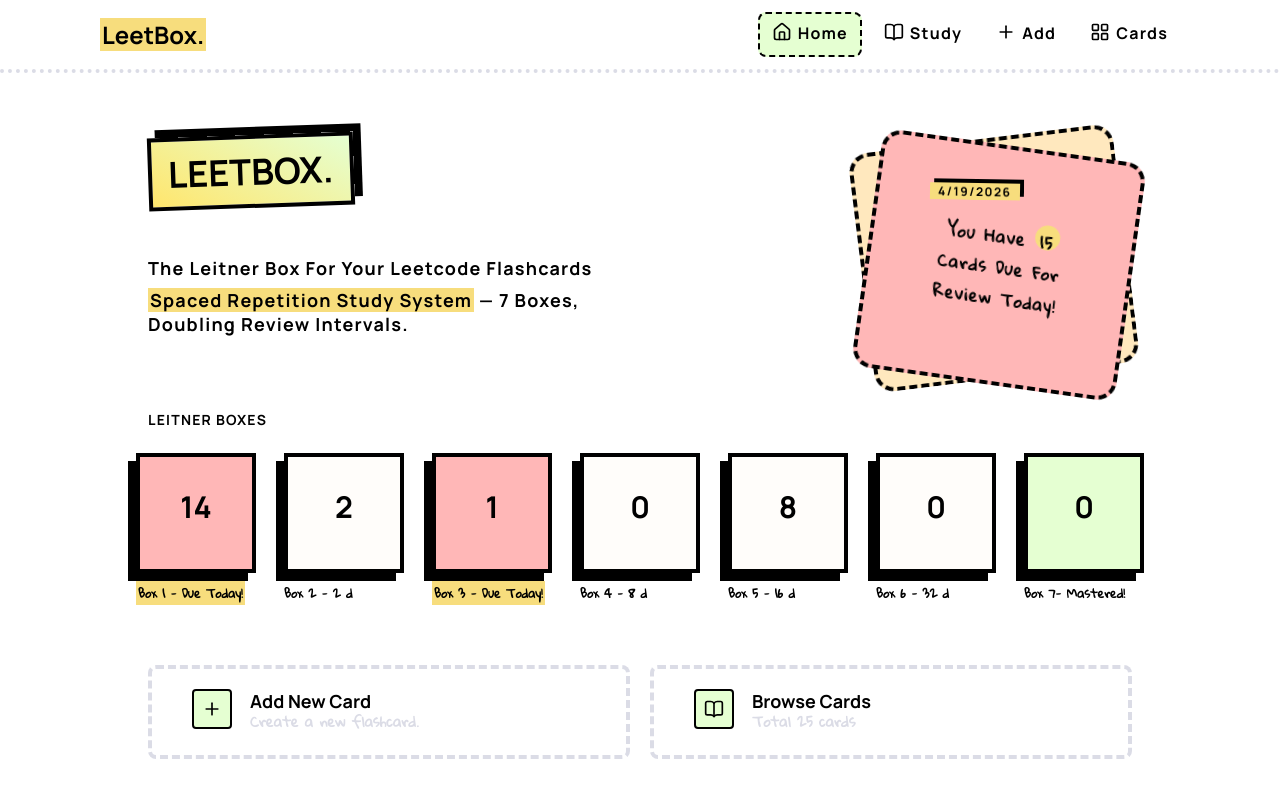
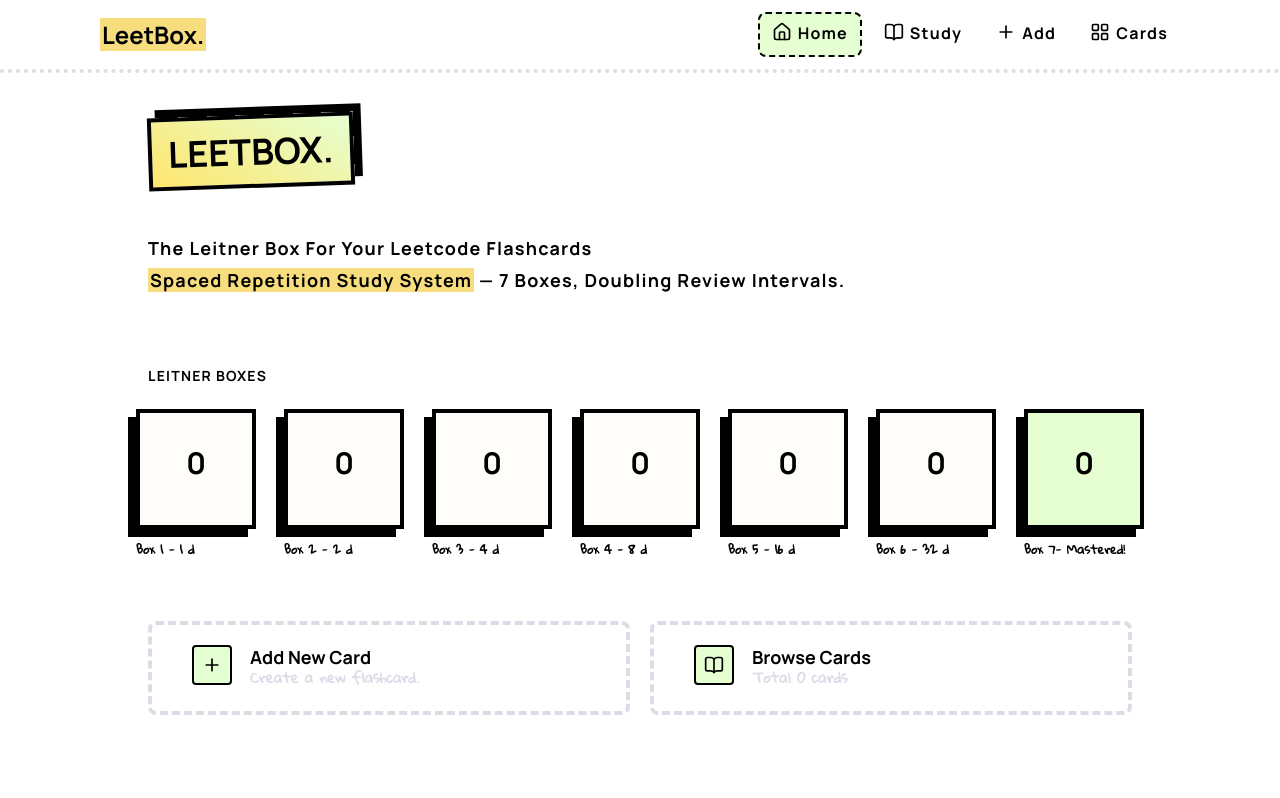
Before and after one commit to DellaDominic/Leetbox, a React (Vite) app: page / in a window 1280 px wide. Built offline with nearby package versions, Linux system fonts and the light colour scheme.

Commit message:
Update the core logic

```diff
--- a/src/App.css
+++ b/src/App.css
@@ -3,7 +3,7 @@
   max-width: 1200px;
   display: flex;
   /*margin left and right auto to center the main element horizontally, and margin top and bottom to create space around it */
-  margin: 120px auto 0;
+  margin: 100px auto 0;
   font-family: 'Manrope', sans-serif;
 }
 
--- a/src/components/CardQuestionHeader.jsx
+++ b/src/components/CardQuestionHeader.jsx
@@ -1,8 +1,8 @@
 import './cardContent.css';
 import { formatDate, getIsDue, getNextReviewDate } from '../utils/helper';
 
-const CardQuestionHeader = ({ card, showReview = true }) => {
-  const isDue = getIsDue(card.box || 1);
+const CardQuestionHeader = ({ card, showReview = true, showBoxAndLevel }) => {
+  const isDue = getIsDue(card);
 
   return (
     <div className={`content-header ${!card.tags.length ? 'align-end' : ''}`}>
@@ -19,8 +19,14 @@
         <div>
           <div className={`date ${isDue ? 'highlight-red' : 'highlight'}`}>
             Next Review:{' '}
-            {isDue ? 'today!' : formatDate(getNextReviewDate(card.box || 1))}
+            {isDue ? 'today!' : formatDate(getNextReviewDate(card.box))}
           </div>
+        </div>
+      )}
+      {showBoxAndLevel && (
+        <div>
+          <div className="tag-chip">{`Box ${card.box}`}</div>
+          <div className="tag-chip">{card.difficulty || 'Easy'}</div>
         </div>
       )}
     </div>
--- a/src/components/FlashcardItem.jsx
+++ b/src/components/FlashcardItem.jsx
@@ -14,7 +14,7 @@
 
 const FlashcardItem = ({ openIds, onToggle, card, onDeleteClick }) => {
   const isOpen = openIds.includes(card.id);
-  const isDue = getIsDue(card.box || 1);
+  const isDue = getIsDue(card);
   useEffect(() => {
     if (isOpen) {
       document
@@ -29,7 +29,7 @@
         className={`accordion-header ${isOpen ? 'header-open' : ''} ${isDue ? 'due-header' : ''}`}
       >
         <div className="accordion-header-left">
-          <span className="box-number">Box {card.box || 1}</span>
+          <span className="box-number">Box {card.box}</span>
           <span className="card-title">{card.title}</span>
           <a
             className={`header-icon link ${!card.link ? 'disabled' : ''}`}
--- a/src/components/cardContent.css
+++ b/src/components/cardContent.css
@@ -18,7 +18,7 @@
 }
 
 .card-solution {
-  /* margin-top: 20px; */
+  margin-top: 10px;
 }
 
 /* .card-solution h1 {
--- a/src/components/pageHeader.css
+++ b/src/components/pageHeader.css
@@ -1,7 +1,7 @@
 .page-header-section {
   display: flex;
   justify-content: space-between;
-  margin-bottom: 20px;
+  margin-bottom: 10px;
   /* border-bottom: 2px solid #dbdce6; */
   /* border-bottom: 2px solid black; */
 }
--- a/src/pages/Home.jsx
+++ b/src/pages/Home.jsx
@@ -1,19 +1,23 @@
 import './home.css';
-import { BOX_INTERVALS } from '../utils/helper';
+import { useEffect, useState } from 'react';
+import { getBoxDetails, getAllCards, getDueCards } from '../utils/helper';
 import { BookOpen, Plus } from 'lucide-react';
 import { Link } from 'react-router-dom';
 
 const Home = () => {
-  const total = Object.values(BOX_INTERVALS).reduce((acc, { count }) => {
-    return acc + count;
-  }, 0);
+  const [cards, setCards] = useState([]);
 
-  const totalDue = Object.values(BOX_INTERVALS).reduce(
-    (acc, { isDue, count }) => {
-      return isDue ? acc + count : acc;
-    },
-    0,
-  );
+  useEffect(() => {
+    const loadCards = async () => {
+      const cards = await getAllCards();
+      setCards(cards);
+    };
+    loadCards();
+  }, []);
+
+  const total = cards.length;
+  const totalDue = getDueCards(cards).length;
+  const boxData = getBoxDetails(cards);
 
   return (
     <div className="home-container">
@@ -49,7 +53,7 @@
       {/* leitner boxes section */}
       <div className="sub-heading">LEITNER BOXES</div>
       <div className="leitner-boxes">
-        {Object.entries(BOX_INTERVALS).map(
+        {Object.entries(boxData).map(
           ([number, { count, reviewDays, isDue }]) => (
             <div className="leitner-box-container" key={number}>
               <div
--- a/src/pages/Study.jsx
+++ b/src/pages/Study.jsx
@@ -1,6 +1,12 @@
 import { Fragment, useEffect, useState } from 'react';
 import { RotateCcw } from 'lucide-react';
-import { getAllCards } from '../utils/helper';
+import {
+  getAllCards,
+  saveCard,
+  getNextReviewDate,
+  getDueCards,
+  getCardById,
+} from '../utils/helper';
 import PageHeader from '../components/PageHeader';
 import './study.css';
 // import '../index.css';
@@ -12,6 +18,7 @@
 const Study = () => {
   const [cards, setCards] = useState([]);
   const [flipState, setFlipState] = useState('front');
+  const [reviewedCount, setReviewedCount] = useState(0);
 
   useEffect(() => {
     const loadCards = async () => {
@@ -21,31 +28,68 @@
     loadCards();
   }, []);
 
-  const dueCards = cards.filter((card) => card.title);
+  const dueCards = getDueCards(cards);
   const [selectedDueCardIndex, setSelectedDueCardIndex] = useState(0);
   // const [visitedCards, setVisitedCards] = useState(dueCards);
-
-  const total = dueCards.length;
-  const visited = selectedDueCardIndex;
+  const totalDueCards = dueCards.length;
+  const progress =
+    totalDueCards > 0 ? (reviewedCount / totalDueCards) * 100 : 0;
 
   const cardsCountContent = (
     <span className="count-text">
-      Revised <b>{visited}</b> out of <b>{total}</b> Cards
+      Revised <b>{reviewedCount}</b> out of <b>{totalDueCards}</b> Cards
     </span>
   );
+
+  const handleCorrect = (card) => {
+    const newBox = Math.min(card.box + 1, 7);
+
+    return {
+      ...card,
+      box: newBox,
+      nextReviewDate: getNextReviewDate(newBox),
+    };
+  };
+
+  const handleWrong = (card) => {
+    return {
+      ...card,
+      box: 1,
+      nextReviewDate: getNextReviewDate(1),
+    };
+  };
+
+  const handleReview = async (card, updater) => {
+    const updatedCard = updater(card);
+
+    await saveCard(updatedCard);
+
+    const check = await getCardById(updatedCard.id);
+    console.log('saved card:', check);
+
+    const freshCards = await getAllCards();
+    setCards(freshCards);
+
+    setSelectedDueCardIndex((prev) => prev + 1);
+    setReviewedCount((prev) => prev + 1);
+    setFlipState('front');
+  };
 
   return (
     <div>
       <PageHeader heading="Flashcards" rightHeaderContent={cardsCountContent} />
 
       <div className="flashcard-container">
-        <div className="progress-bar"></div>
+        <div className="progress-bar">
+          <div className="progress-fill" style={{ width: `${progress}%` }} />
+        </div>
         {dueCards.length > 0 && selectedDueCardIndex < dueCards.length ? (
           <Fragment key={dueCards[selectedDueCardIndex].id}>
             <div className="card-header">
               <CardQuestionHeader
                 card={dueCards[selectedDueCardIndex]}
                 showReview={false}
+                showBoxAndLevel
               />
             </div>
             <div
@@ -90,21 +134,19 @@
             </div>
             <div className="card-footer-ctas">
               <button
-                onClick={() => {
-                  setSelectedDueCardIndex((prev) => prev + 1);
-                  setFlipState('front');
-                }}
+                onClick={() =>
+                  handleReview(dueCards[selectedDueCardIndex], handleWrong)
+                }
               >
                 Revisit - Reset to Box 1
               </button>
               <button
-                onClick={() => {
-                  setSelectedDueCardIndex((prev) => prev + 1);
-                  setFlipState('front');
-                }}
+                onClick={() =>
+                  handleReview(dueCards[selectedDueCardIndex], handleCorrect)
+                }
               >
                 Got it - Move to Box{' '}
-                {Number(dueCards[selectedDueCardIndex].box || 1) + 1}
+                {Number(dueCards[selectedDueCardIndex].box) + 1}
               </button>
             </div>
           </Fragment>
--- a/src/pages/home.css
+++ b/src/pages/home.css
@@ -101,11 +101,13 @@
   justify-content: space-evenly;
 }
 
-.box-content:hover {
-  /* box-shadow:
+/* .box-content:hover { */
+/* box-shadow:
     black 8px -8px inset,
     black -8px 8px; */
-}
+/* transform: scale(1.05); */
+/* cursor: pointer; */
+/* } */
 
 .box-content {
   width: 120px;
--- a/src/pages/study.css
+++ b/src/pages/study.css
@@ -1,25 +1,37 @@
 .flashcard-container {
   margin-bottom: 50px;
   /* border: 2px solid red; */
-  height: 80vh;
+  /* height: 80vh; */
 }
 
-.flashcard-container .progress-bar {
+.progress-bar {
+  position: relative;
   padding: 5px 0;
   /* margin: 20px 0rem 0; */
   border: 2px solid #000;
   box-shadow:
-    #ffe8be 0 -4px,
-    #000 0 4px;
+    /* #ffe8be 0 -4px, */ #000 0 4px;
+  background: #fff;
 
   height: 5px;
+  width: 100%;
+  overflow: hidden;
   border-radius: 20px;
+}
+
+.progress-fill {
+  position: absolute;
+  height: 100%;
   background-image: linear-gradient(
     90deg,
     #ffb7b7,
     rgb(255, 230, 109),
-    #e5ffd2 /* rgb(255, 230, 109) */
+    #e5ffd2
   );
+  top: 0;
+  /* background: #f7dd7d; */
+  /* transition: width 0.4s ease; */
+  transition: width 0.4s cubic-bezier(0.22, 1, 0.36, 1);
 }
 
 .card-header {
@@ -28,8 +40,8 @@
 
 .flashcard-card-content {
   width: 30rem;
-  height: 30rem;
-  margin: 30px auto;
+  height: 28rem;
+  margin: 0px auto 10px;
 
   /* border: 2px solid #000; */
   border-radius: 20px;
@@ -139,6 +151,7 @@
 
 .card-footer-ctas button {
   height: 3rem;
+  width: 14rem;
   font-weight: bold;
   border: 2px dashed #000;
   border-radius: 20px;
--- a/src/utils/helper.js
+++ b/src/utils/helper.js
@@ -5,14 +5,34 @@
 // to-do: make isDue dynamic based on nextReviewDate and current date and count of cards in each box
 // to-do: count should be dynamic based on number of cards in each box
 
-export const BOX_INTERVALS = {
-  1: { count: 14, reviewDays: 1, label: 'Daily', isDue: true },
-  2: { count: 2, reviewDays: 2, label: 'Every 2 Days', isDue: false },
-  3: { count: 1, reviewDays: 4, label: 'Every 4 Days', isDue: true },
-  4: { count: 0, reviewDays: 8, label: 'Every 8 Days', isDue: false },
-  5: { count: 8, reviewDays: 16, label: 'Every 16 Days', isDue: false },
-  6: { count: 0, reviewDays: 32, label: 'Every 32 Days', isDue: false },
-  7: { count: 0, reviewDays: 64, label: 'Every 64 Days', isDue: false },
+export const getBoxDetails = (cards = []) => {
+  const boxData = {};
+
+  // Initialize all 7 boxes
+  for (let box = 1; box <= 7; box++) {
+    const reviewDays = Math.pow(2, box - 1); // 1,2,4,8...
+
+    boxData[box] = {
+      count: 0,
+      reviewDays,
+      label: box === 1 ? 'Daily' : `Every ${reviewDays} Days`,
+      isDue: false,
+    };
+  }
+
+  // Populate counts + due state
+  cards.forEach((card) => {
+    const box = Math.min(Math.max(card.box, 1), 7);
+
+    boxData[box].count += 1;
+
+    // If ANY card in this box is due → mark box as due
+    if (getIsDue(card)) {
+      boxData[box].isDue = true;
+    }
+  });
+
+  return boxData;
 };
 
 /* Save and update existing cards via put to indexedDB via idb */
@@ -40,17 +60,43 @@
 
 // returns the next review date based on the box number
 export const getNextReviewDate = (boxNumber) => {
-  const boxInterval = BOX_INTERVALS[boxNumber].reviewDays ?? 1;
+  // Mastered cards → no more reviews
+  if (boxNumber >= 7) return null;
 
-  let date = new Date();
-  date.setDate(date.getDate() + boxInterval);
+  const intervalDays = Math.pow(2, boxNumber - 1); // 1,2,4,8...
+
+  const date = new Date();
+
+  // ✅ Snap to start of today
+  date.setHours(0, 0, 0, 0);
+
+  // ✅ Add interval
+  date.setDate(date.getDate() + intervalDays);
+
   return date.toISOString();
 };
 
 export const formatDate = (date) => {
   return new Date(date).toLocaleDateString();
 };
-// to-do change this logic
-export function getIsDue(box) {
-  return box === 2;
-}
+
+export const getIsDue = (card) => {
+  // New cards (never scheduled)
+  if (!card.nextReviewDate) return true;
+
+  // Mastered cards should never appear
+  if (card.box >= 7) return false;
+
+  const now = new Date();
+
+  // ✅ Snap current time to start of today
+  now.setHours(0, 0, 0, 0);
+
+  const nextReview = new Date(card.nextReviewDate);
+
+  return now >= nextReview;
+};
+
+export const getDueCards = (cards) => {
+  return cards.filter((card) => getIsDue(card));
+};
```
